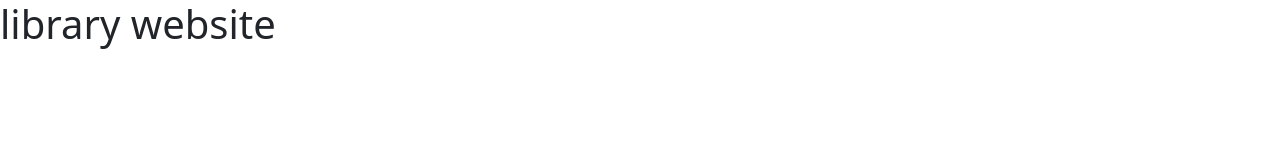
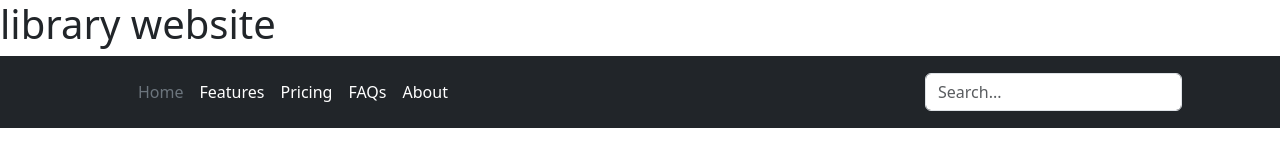
Before and after one commit to SoniyaDas31/soniyadas31.github.io, a website: page librarywebsite/index.html in a window 1280 px wide. Drawn offline with nearby package versions, Linux system fonts and the light colour scheme.

Commit message:
Added Bootstrap via Node JS

```diff
--- a/librarywebsite/index.html
+++ b/librarywebsite/index.html
@@ -8,11 +8,37 @@
     <meta http-equiv='expires' content='0'>
     <meta http-equiv='pragma' content='no-cache'>
     <title>My Website Projects hosted</title>
-    <link href="https://cdn.jsdelivr.net/npm/bootstrap@5.3.3/dist/css/bootstrap.min.css" rel="stylesheet" integrity="sha384-QWTKZyjpPEjISv5WaRU9OFeRpok6YctnYmDr5pNlyT2bRjXh0JMhjY6hW+ALEwIH" crossorigin="anonymous">
+    <link href="node_modules/bootstrap/dist/css/bootstrap.min.css" rel="stylesheet" integrity="sha384-QWTKZyjpPEjISv5WaRU9OFeRpok6YctnYmDr5pNlyT2bRjXh0JMhjY6hW+ALEwIH" crossorigin="anonymous">
 </head>
 </head>
 <body>
-    <h1>library website</h1>
+    <h1 class="text-hidden">library website</h1>
+    <header class="p-3 bg-dark text-white">
+        <div class="container">
+          <div class="d-flex flex-wrap align-items-center justify-content-center justify-content-lg-start">
+            <a href="/" class="d-flex align-items-center mb-2 mb-lg-0 text-white text-decoration-none">
+              <svg class="bi me-2" width="40" height="32" role="img" aria-label="Bootstrap"><use xlink:href="#bootstrap"></use></svg>
+            </a>
+
+            <ul class="nav col-12 col-lg-auto me-lg-auto mb-2 justify-content-center mb-md-0">
+              <li><a href="#" class="nav-link px-2 text-secondary">Home</a></li>
+              <li><a href="#" class="nav-link px-2 text-white">Features</a></li>
+              <li><a href="#" class="nav-link px-2 text-white">Pricing</a></li>
+              <li><a href="#" class="nav-link px-2 text-white">FAQs</a></li>
+              <li><a href="#" class="nav-link px-2 text-white">About</a></li>
+            </ul>
+
+            <form class="col-12 col-lg-auto mb-3 mb-lg-0 me-lg-3">
+              <input type="search" class="form-control form-control-dark" placeholder="Search..." aria-label="Search">
+            </form>
+
+            <!-- <div class="text-end">
+              <button type="button" class="btn btn-outline-light me-2">Login</button>
+              <button type="button" class="btn btn-warning">Sign-up</button>
+            </div> -->
+          </div>
+        </div>
+      </header>
     <script src="https://cdn.jsdelivr.net/npm/bootstrap@5.3.3/dist/js/bootstrap.bundle.min.js" integrity="sha384-YvpcrYf0tY3lHB60NNkmXc5s9fDVZLESaAA55NDzOxhy9GkcIdslK1eN7N6jIeHz" crossorigin="anonymous"></script>
 </body>
 </html>
--- /dev/null
+++ b/librarywebsite/package.json
@@ -0,0 +1,5 @@
+{
+  "dependencies": {
+    "bootstrap": "^5.3.3"
+  }
+}
```
Also changed, not shown: 1 other file.
